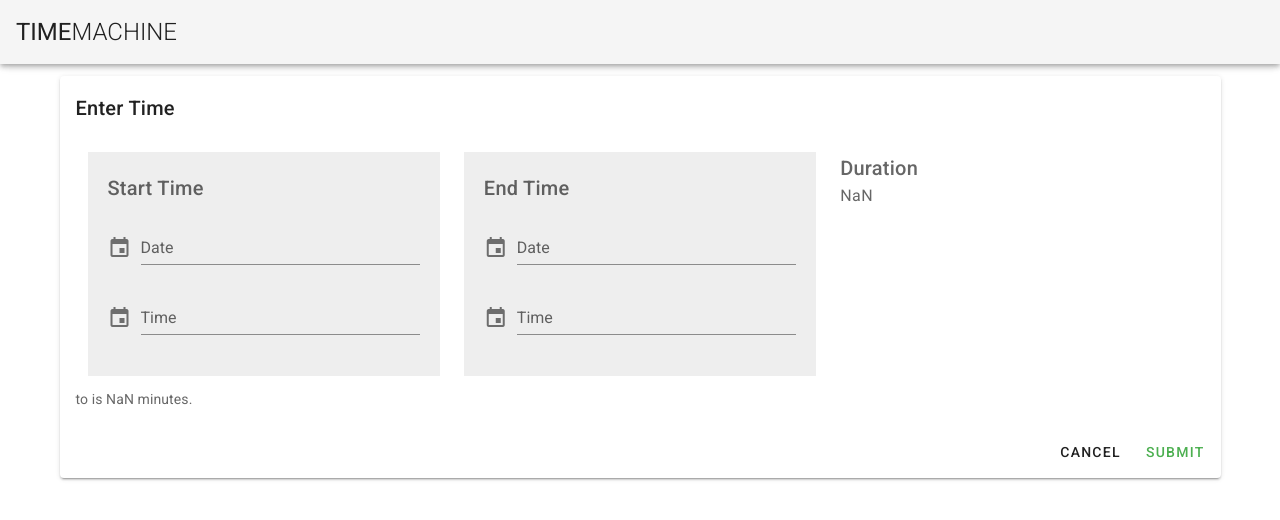
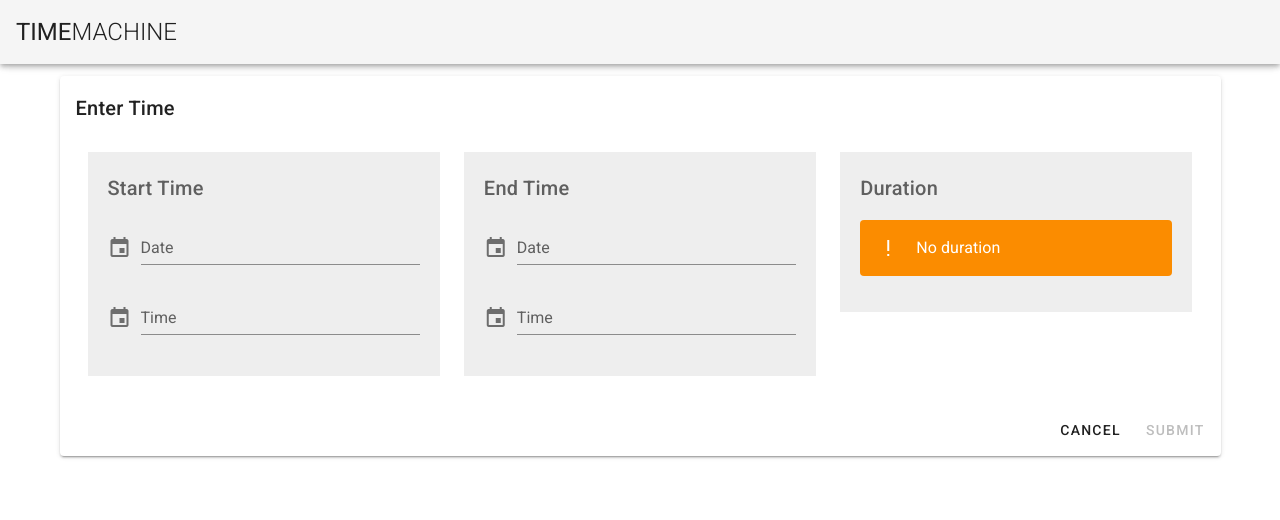
Before and after one commit to faraday-effect/time-machine, a Vue app in the folder ui/: page / in a window 1280 px wide. Shown: the top 520 px of the page. Built offline with nearby package versions, Linux system fonts and the light colour scheme.

Commit message:
More updates to date/time entry components

```diff
--- a/ui/src/components/DateTimePicker.vue
+++ b/ui/src/components/DateTimePicker.vue
@@ -74,7 +74,6 @@ export default Vue.extend({
           suppressSeconds: true,
           includeOffset: false
         });
-        console.log("HANDLER", this.title, val, dt, this.date, this.time);
       }
     }
   }
--- /dev/null
+++ b/ui/src/components/Duration.vue
@@ -0,0 +1,39 @@
+<template>
+  <div id="picker">
+    <h1 class="title mb-4">Duration</h1>
+    <v-alert type="warning" v-if="warning">
+      {{ warning }}
+    </v-alert>
+    <div v-else>
+      <h2 class="body-1">{{ hrMin }}</h2>
+      <h2 class="body-1">{{ minutes }} minutes</h2>
+    </div>
+  </div>
+</template>
+
+<script lang="ts">
+import Vue from "vue";
+import { hoursMinutes } from "@/components/helpers";
+
+export default Vue.extend({
+  name: "Duration",
+
+  props: {
+    minutes: { type: Number, required: true },
+    warning: { type: String }
+  },
+
+  computed: {
+    hrMin() {
+      return hoursMinutes(this.minutes);
+    }
+  }
+});
+</script>
+
+<style scoped>
+div#picker {
+  padding: 20px;
+  background-color: #eee;
+}
+</style>
--- a/ui/src/components/dialogs/TimePickerDialog.vue
+++ b/ui/src/components/dialogs/TimePickerDialog.vue
@@ -14,7 +14,7 @@
         v-on="on"
       />
     </template>
-    <v-time-picker v-model="time" scrollable>
+    <v-time-picker v-model="time" scrollable ampm-in-title>
       <v-spacer />
       <v-btn text color="primary" @click="isOpen = false">Cancel</v-btn>
       <v-btn text color="primary" @click="onOkay">Ok</v-btn>
--- a/ui/src/components/forms/TimeEntryForm.vue
+++ b/ui/src/components/forms/TimeEntryForm.vue
@@ -11,20 +11,10 @@
             <date-time-picker title="End Time" v-model="endDateTime" />
           </v-col>
           <v-col>
-            <div class="title">Duration</div>
-            <div class="body-1">{{ duration }}</div>
+            <duration :minutes="minutes" :warning="warning" />
           </v-col>
         </v-row>
-        <v-row v-if="alert">
-          <v-alert type="info">
-            {{ alert }}
-          </v-alert>
-        </v-row>
       </v-container>
-
-      <div>
-        {{ startDateTime }} to {{ endDateTime }} is {{ duration }} minutes.
-      </div>
     </v-card-text>
     <v-card-actions>
       <v-spacer />
@@ -38,12 +28,17 @@
 import Vue from "vue";
 import { DateTime } from "luxon";
 import DateTimePicker from "@/components/DateTimePicker.vue";
+import Duration from "@/components/Duration.vue";
+import { hoursMinutes } from "@/components/helpers";
+
+const MAX_MINUTES = 16 * 60;
 
 export default Vue.extend({
   name: "TimeEntryForm",
 
   components: {
-    DateTimePicker
+    DateTimePicker,
+    Duration
   },
 
   data() {
@@ -54,21 +49,35 @@ export default Vue.extend({
   },
 
   computed: {
-    duration(): number | null {
-      const start = DateTime.fromISO(this.startDateTime);
-      const end = DateTime.fromISO(this.endDateTime);
-      return start && end ? end.diff(start).as("minutes") : null;
+    minutes(): number {
+      if (this.startDateTime && this.endDateTime) {
+        const start = DateTime.fromISO(this.startDateTime);
+        const end = DateTime.fromISO(this.endDateTime);
+        return end.diff(start).as("minutes");
+      } else {
+        return 0;
+      }
     },
 
-    alert(): string | null {
-      if (this.duration && this.duration < 0) {
-        return "NEGATIVE DURATION";
+    warning(): string {
+      if (this.minutes === 0) {
+        return "No duration";
+      } else if (this.minutes < 0) {
+        return "End time precedes start time";
+      } else if (this.minutes > MAX_MINUTES) {
+        return `Duration (${hoursMinutes(this.minutes)}) is too long`;
+      } else {
+        return "";
       }
-      return null;
     },
 
     isValidRange(): boolean {
-      return this.startDateTime !== null && this.endDateTime !== null;
+      return (
+        this.startDateTime.length > 0 &&
+        this.endDateTime.length > 0 &&
+        this.minutes > 0 &&
+        this.minutes < MAX_MINUTES
+      );
     }
   },
 
--- /dev/null
+++ b/ui/src/components/helpers.ts
@@ -0,0 +1,12 @@
+import { Duration } from "luxon";
+
+export function hoursMinutes(minutes: number): string {
+  const duration = Duration.fromObject({ minutes });
+  const units = duration.shiftTo("hours", "minutes");
+
+  const strings = [`${units.minutes}m`];
+  if (units.hours > 0) {
+    strings.unshift(`${units.hours}h`);
+  }
+  return strings.join(" ");
+}
```
